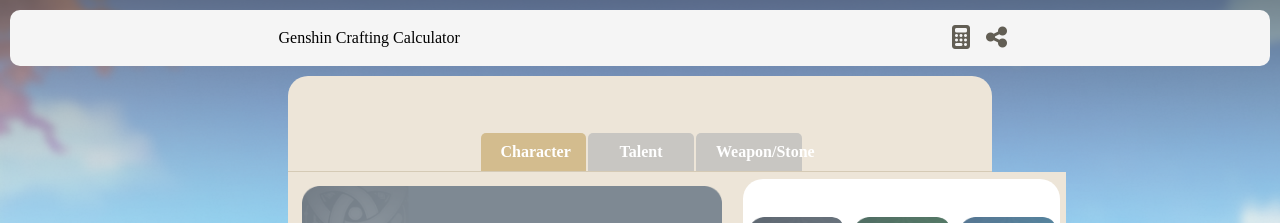
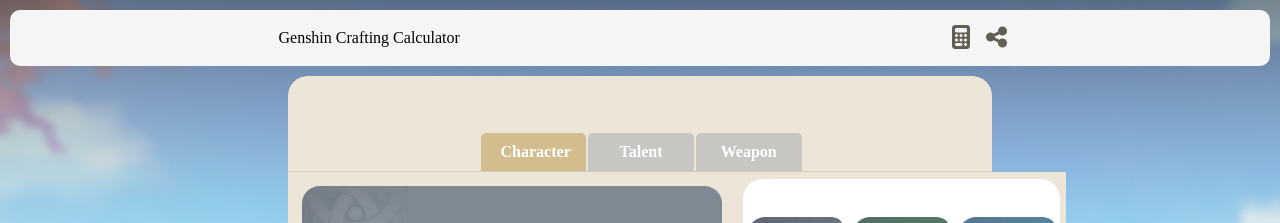
Before and after one commit to Knoxzen/Genshin-Farming-Calculator, an Angular app: page /charLvlUp in a window 1280 px wide. Shown: the top 223 px of the page. Built offline with nearby package versions, Linux system fonts and the light colour scheme; a web font is replaced by a local one.

Commit message:
Update mod-selector.component.html

```diff
--- a/src/app/mod-selector/mod-selector.component.html
+++ b/src/app/mod-selector/mod-selector.component.html
@@ -3,7 +3,7 @@
     <div class="buttonSet">
       <button (click)="selectModule('char')" [class.clicked]="isButtonClicked('char')">Character</button>
       <button (click)="selectModule('talent')" [class.clicked]="isButtonClicked('talent')">Talent</button>
-      <button (click)="selectModule('weapon')" [class.clicked]="isButtonClicked('weapon')">Weapon/Stone</button>
+      <button (click)="selectModule('weapon')" [class.clicked]="isButtonClicked('weapon')">Weapon</button>
     </div>
   </div>
 </div>
```
